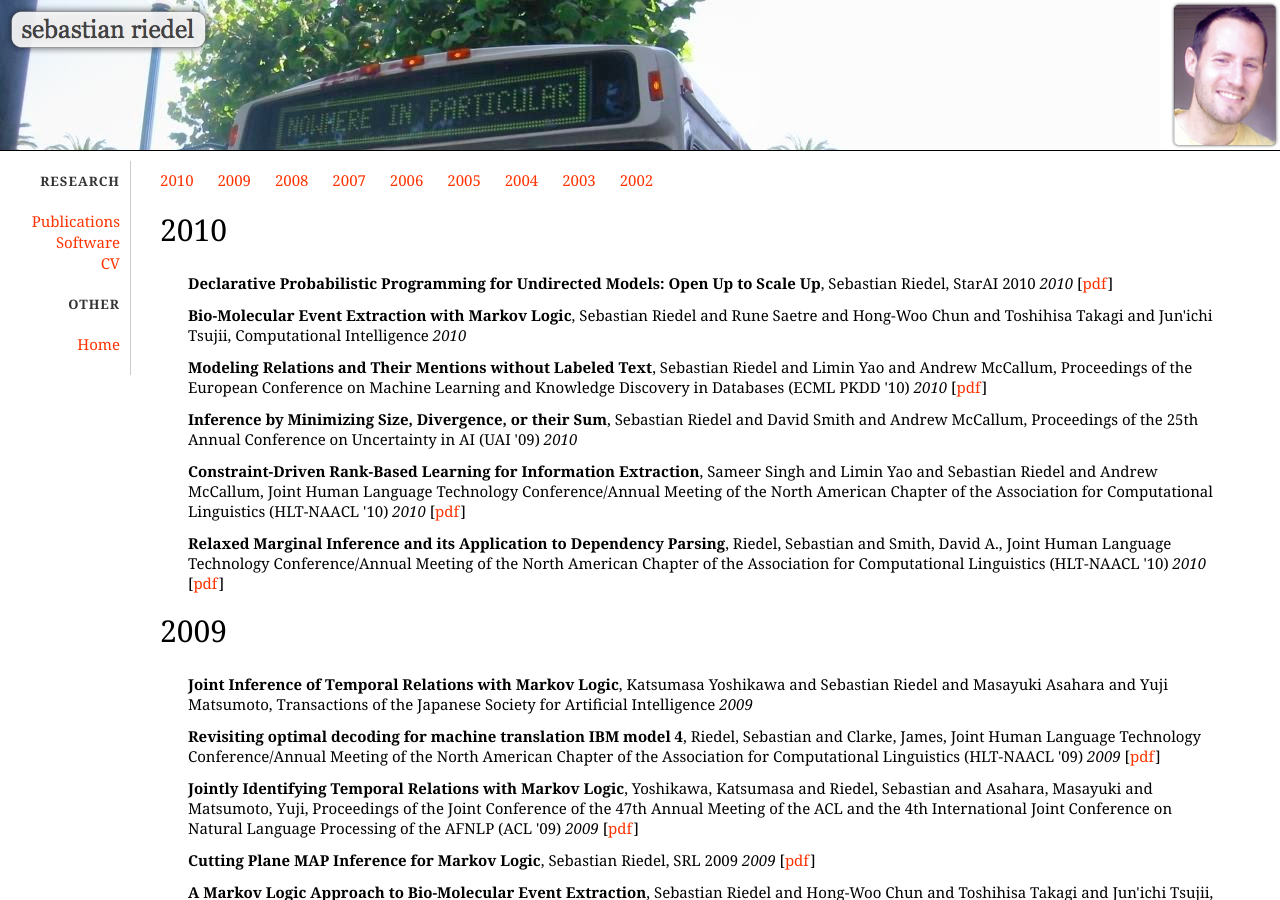
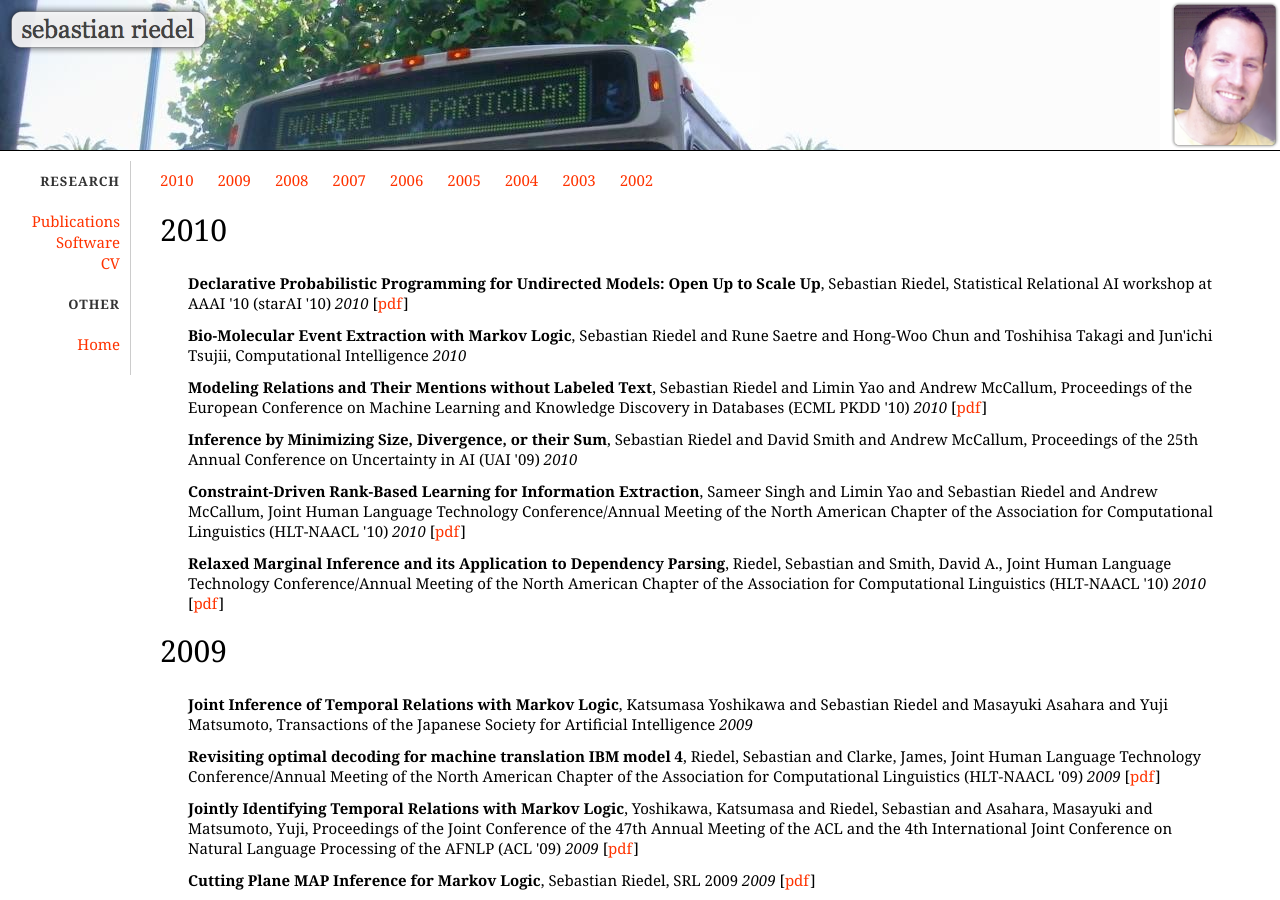
Before and after one commit to riedelcastro/riedelcastro.github.com, a Jekyll site: the page built from publications/all.html, in a window 1280 px wide and 900 px high. Built offline with Jekyll 4.4.1, drawn with Linux system fonts in a browser that asks for light colours; Markdown is read by kramdown in place of the engine named in the settings.

Commit message:
more publications

```diff
--- a/publications/all.html
+++ b/publications/all.html
@@ -24,7 +24,7 @@ title: Publications
 <li class="pubitem">
 <span class="title">Declarative Probabilistic Programming for Undirected Models: Open Up to Scale Up</span>,
 <span class="author">Sebastian Riedel</span>,
-<span class="booktitle">StarAI 2010</span>
+<span class="booktitle">Statistical Relational AI workshop at AAAI '10 (starAI '10) </span>
 <span class="year">2010</span>
 [<a href="http://maroo.cs.umass.edu/pub/web/getpdf.php?id=942">pdf</a>]
 </li>
```
